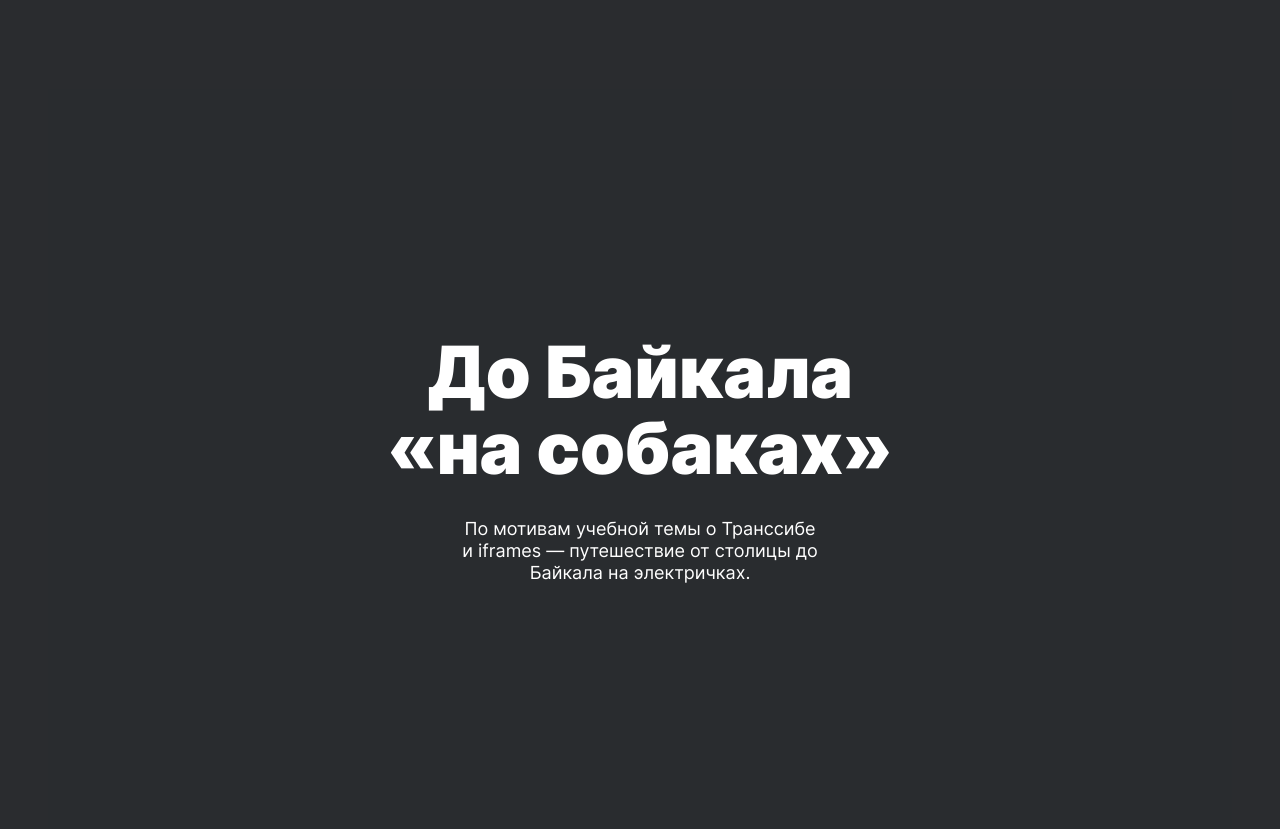
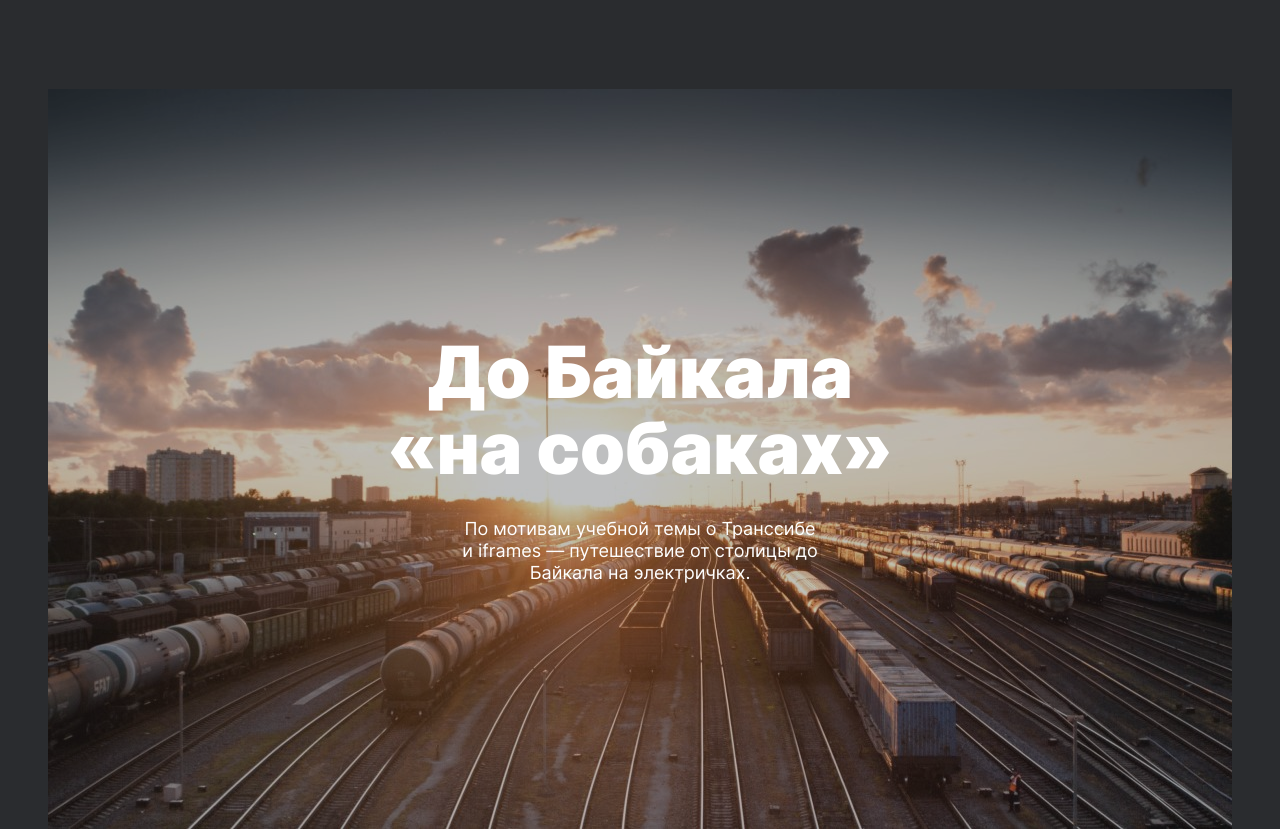
Before and after one commit to Prusa4ok/russian-travel, a plain HTML site: page index.html in a window 1280 px wide. Shown: the part 5921-6750 px from the top of the page. Drawn offline with Linux system fonts and the light colour scheme; the site is published under a folder, as on GitHub Pages, so addresses that start at the root find nothing.

Commit message:
еще раз ошибся с путём

```diff
--- a/blocks/cover/__overlay/cover__overlay.css
+++ b/blocks/cover/__overlay/cover__overlay.css
@@ -1,5 +1,5 @@
 .cover__overlay {
-	background-image: url(/images/cover-trains.jpg);
+	background-image: url(../../../images/cover-trains.jpg);
 	background-repeat: no-repeat;
 	display: flex;
 	text-align: center;
```
